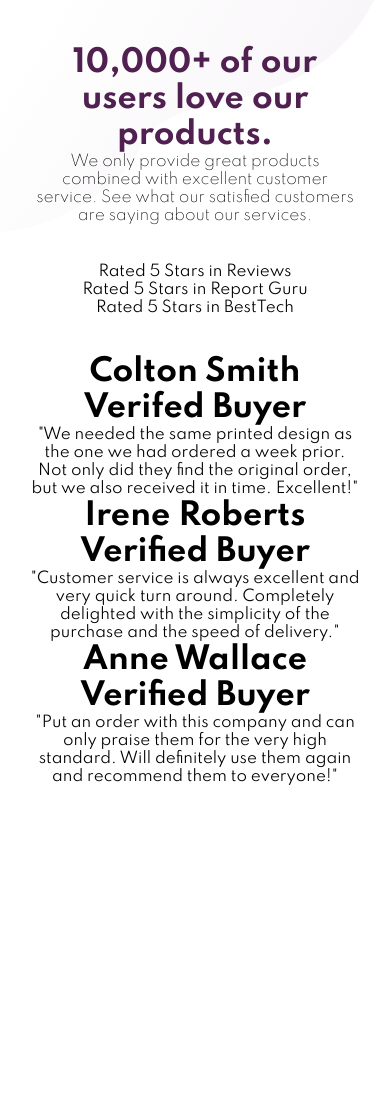
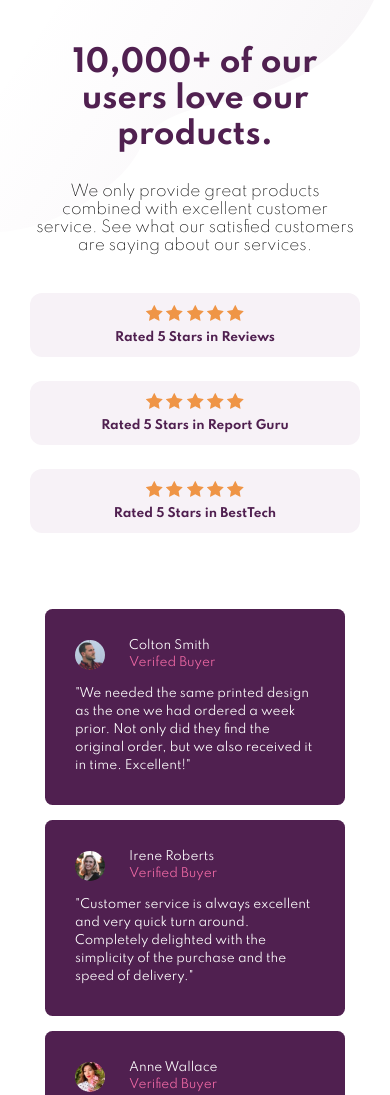
Before and after one commit to bryantomoregie/social-proof-section, a plain HTML site: page index.html in a window 390 px wide. Shown: the top 1095 px of the page. Before the commit the page ends 844 px from the top, so only its background shows below. Drawn offline with Linux system fonts and the light colour scheme.

Commit message:
mobile view done

```diff
--- a/index.html
+++ b/index.html
@@ -38,14 +38,42 @@
         </p>
       </div>
       <div class="ratings">
-        <div class="rating">Rated 5 Stars in Reviews</div>
-        <div class="rating">Rated 5 Stars in Report Guru</div>
-        <div class="rating">Rated 5 Stars in BestTech</div>
+        <div class="stars">
+          <img src="./images/icon-star.svg" alt="" />
+          <img src="./images/icon-star.svg" alt="" />
+          <img src="./images/icon-star.svg" alt="" />
+          <img src="./images/icon-star.svg" alt="" />
+          <img src="./images/icon-star.svg" alt="" />
+          <div class="rating">Rated 5 Stars in Reviews</div>
+        </div>
+
+        <div class="stars">
+          <img src="./images/icon-star.svg" alt="" />
+          <img src="./images/icon-star.svg" alt="" />
+          <img src="./images/icon-star.svg" alt="" />
+          <img src="./images/icon-star.svg" alt="" />
+          <img src="./images/icon-star.svg" alt="" />
+          <div class="rating">Rated 5 Stars in Report Guru</div>
+        </div>
+
+        <div class="stars">
+          <img src="./images/icon-star.svg" alt="" />
+          <img src="./images/icon-star.svg" alt="" />
+          <img src="./images/icon-star.svg" alt="" />
+          <img src="./images/icon-star.svg" alt="" />
+          <img src="./images/icon-star.svg" alt="" />
+          <div class="rating">Rated 5 Stars in BestTech</div>
+        </div>
       </div>
       <div class="reviews">
         <div class="buyer">
-          <h1 class="name">Colton Smith</h1>
-          <h1 class="verified">Verifed Buyer</h1>
+          <div class="flex">
+            <img src="./images/image-colton.jpg" alt="" class="pic" />
+            <div class="flexing">
+              <p class="name">Colton Smith</p>
+              <p class="verified">Verifed Buyer</p>
+            </div>
+          </div>
           <p class="review">
             "We needed the same printed design as the one we had ordered a week
             prior. Not only did they find the original order, but we also
@@ -53,8 +81,13 @@
           </p>
         </div>
         <div class="buyer">
-          <h1 class="name">Irene Roberts</h1>
-          <h1 class="verified">Verified Buyer</h1>
+          <div class="flex">
+            <img src="./images/image-irene.jpg" alt="" class="pic" />
+            <div class="flexing">
+              <p class="name">Irene Roberts</p>
+              <p class="verified">Verified Buyer</p>
+            </div>
+          </div>
           <p class="review">
             "Customer service is always excellent and very quick turn around.
             Completely delighted with the simplicity of the purchase and the
@@ -62,8 +95,13 @@
           </p>
         </div>
         <div class="buyer">
-          <h1 class="name">Anne Wallace</h1>
-          <h1 class="verified">Verified Buyer</h1>
+          <div class="flex">
+            <img src="./images/image-anne.jpg" alt="" class="pic" />
+            <div class="flexing">
+              <p class="name">Anne Wallace</p>
+              <p class="verified">Verified Buyer</p>
+            </div>
+          </div>
           <p class="review">
             "Put an order with this company and can only praise them for the
             very high standard. Will definitely use them again and recommend
--- a/style.css
+++ b/style.css
@@ -20,20 +20,73 @@ body {
   background-color: var(--White);
   background-image: url(./images/bg-pattern-top-mobile.svg);
   background-repeat: no-repeat;
+  text-align: center;
 }
 
 .container {
   display: flex;
   flex-direction: column;
   gap: 2.5em;
-  text-align: center;
   margin: 3em 2em;
 }
 
 .heading {
   color: var(--Very-Dark-Magenta);
+  margin-bottom: 1em;
 }
 
 .paragraph-header {
   font-weight: 200;
 }
+
+.stars {
+  margin-bottom: 2em;
+  font-weight: 700;
+  font-size: 12px;
+  color: hsl(300, 43%, 22%);
+  background-color: var(--Light-Grayish-Magenta);
+  padding: 1em 3em;
+  border-radius: 1em;
+}
+
+.rating {
+  margin-top: 0.5em;
+}
+
+.buyer {
+  background-color: var(--Very-Dark-Magenta);
+  padding: 2em;
+  margin: 1em;
+  border-radius: 0.5em;
+  color: white;
+  text-align: left;
+}
+
+.verified {
+  color: var(--Soft-Pink);
+}
+
+.pic {
+  height: 30px;
+  width: 30px;
+  border-radius: 15px;
+}
+
+.flex {
+  margin-bottom: 1em;
+  display: flex;
+  align-items: center;
+}
+
+.flexing {
+  display: flex;
+  flex-direction: column;
+  gap: 0.25em;
+  font-size: 12px;
+  margin-left: 2em;
+}
+
+.review {
+  font-size: 12px;
+  line-height: 1.5em;
+}
```
